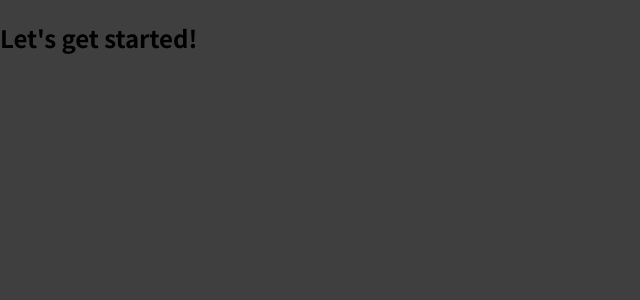
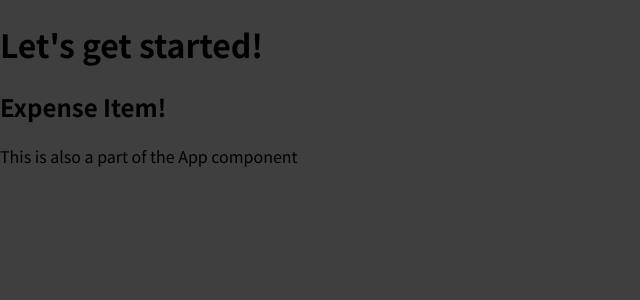
Before and after one commit to debe7408/Expenses-Tracker-REACT, a JavaScript app in the folder my-app/: page / in a window 1280 px wide. Shown: the top 300 px of the page, without its empty margins (0-640 px from the left). Built offline with nearby package versions, Linux system fonts and the light colour scheme.

Commit message:
First component

```diff
--- a/my-app/src/App.js
+++ b/my-app/src/App.js
@@ -1,7 +1,11 @@
+import ExpenseItem from "./Components/ExpenseItem";
+
 function App() {
   return (
     <div>
-      <h2>Let's get started!</h2>
+      <h1>Let's get started!</h1>
+      <ExpenseItem />
+      <p>This is also a part of the App component</p>
     </div>
   );
 }
--- /dev/null
+++ b/my-app/src/Components/ExpenseItem.js
@@ -0,0 +1,5 @@
+function ExpenseItem() {
+  return <h2>Expense Item!</h2>;
+}
+
+export default ExpenseItem;
```
Also changed, not shown: 1 other file (tests, documents, lock files or other folders).
